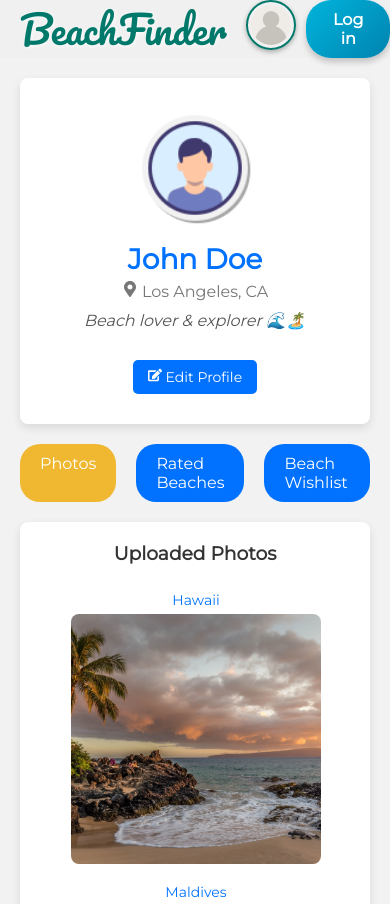
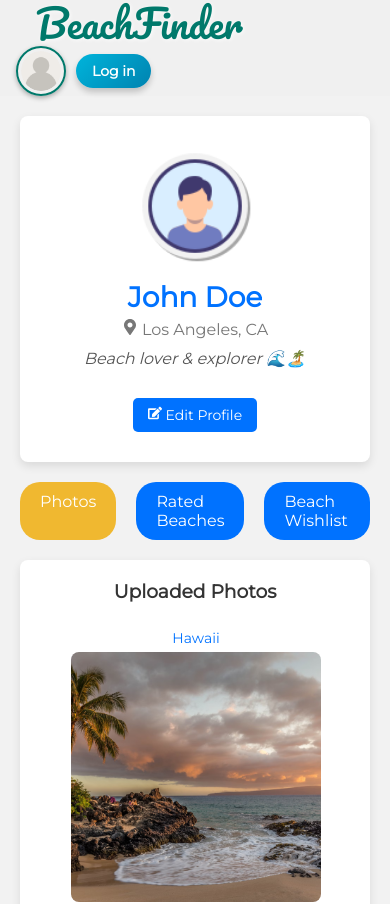
Before and after one commit to mickeytodd/beaches-web, a React (Create React App) app: page /profile in a window 390 px wide. Shown: the top 904 px of the page. Built offline with nearby package versions, Linux system fonts and the light colour scheme.

Commit message:
dropdown changes

```diff
--- a/src/components/Navbar.css
+++ b/src/components/Navbar.css
@@ -40,6 +40,7 @@
 
 .navbar__right {
     display: flex;
+    position: relative;
 }
 
 
@@ -112,41 +113,75 @@
 }
 
 @media (max-width: 768px) {
+    .navbar {
+        padding: 0 16px;
+        flex-wrap: wrap;
+        justify-content: space-between;
+    }
+
     .navbar__menu {
         display: none;
     }
 
     .navbar__avatar {
-        display: block;
-        position: relative;
+        display: flex;
+        align-items: center;
+        justify-content: center;
         cursor: pointer;
+        margin-left: auto;
+    }
+
+    .navbar__right {
+        display: flex;
+        align-items: center;
+        gap: 10px;
+    }
+
+    .login-btn {
+        padding: 8px 16px;
+        font-size: 14px;
+        margin-left: 0;
+        border-radius: 20px;
     }
 
     .navbar__dropdown {
         position: absolute;
+        top: 100%;
+        left: 0;
         right: 0;
-        top: 60px;
-        background: rgba(255, 255, 255, 0.95);
-        border-radius: 12px;
-        padding: 15px 20px;
-        box-shadow: 0 6px 12px rgba(0, 0, 0, 0.2);
+        background-color: #ffffff;
+        border-radius: 0 0 12px 12px;
+        box-shadow: 0 10px 20px rgba(0, 0, 0, 0.1);
+        animation: dropdownFade 0.3s ease-out;
+        z-index: 20;
+        padding: 12px 0;
         display: flex;
         flex-direction: column;
-        gap: 15px;
-        z-index: 10;
-        animation: dropdownFade 0.3s ease;
+        gap: 8px;
     }
 
-    .navbar__dropdown li a,
-    .navbar__dropdown .login-btn {
-        font-size: 1rem;
-        text-align: left;
-        width: 100%;
+    .navbar__dropdown li {
+        list-style: none;
+        padding: 0;
+        margin: 0;
     }
 
-    .login-btn {
-        margin-left: 10px;
+    .navbar__dropdown li a {
+        font-size: 1rem;
+        color: #2f4f4f;
+        text-decoration: none;
+        padding: 12px 20px;
+        display: block;
+        transition: background-color 0.2s ease, padding-left 0.2s ease;
+        border-radius: 6px;
     }
+
+    .navbar__dropdown li a:hover {
+        background-color: #f0f8f6;
+        padding-left: 24px;
+    }
+
+
 }
 
 @keyframes dropdownFade {
--- a/src/components/Navbar.js
+++ b/src/components/Navbar.js
@@ -9,7 +9,6 @@ const Navbar = () => {
     const [isDropdownOpen, setIsDropdownOpen] = useState(false);
 
     const toggleDropdown = (e) => {
-        // Prevent opening the dropdown when clicking on the login button
         if (e.target.classList.contains("login-btn")) {
             return;
         }
@@ -32,6 +31,7 @@ const Navbar = () => {
                 <div className="navbar__right">
                     <div className="navbar__avatar" onClick={toggleDropdown}>
                         <UserAvatar imageUrl={userIcon} />
+                    </div>
                     {isDropdownOpen && (
                         <ul className="navbar__dropdown">
                             <li><a href="/">Home</a></li>
@@ -39,7 +39,6 @@ const Navbar = () => {
                             <li><a href="#favorites">Favorites</a></li>
                         </ul>
                     )}
-                    </div>
                     <button
                         className="login-btn"
                         onClick={() => setIsLoginOpen(true)}
```
Lines whose indentation alone changed are shown as unchanged.
